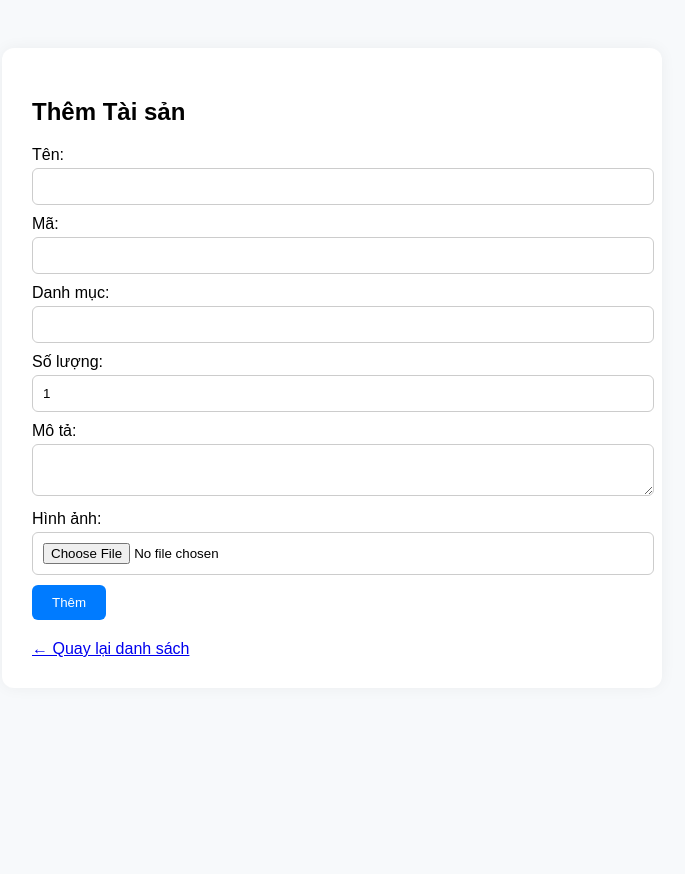
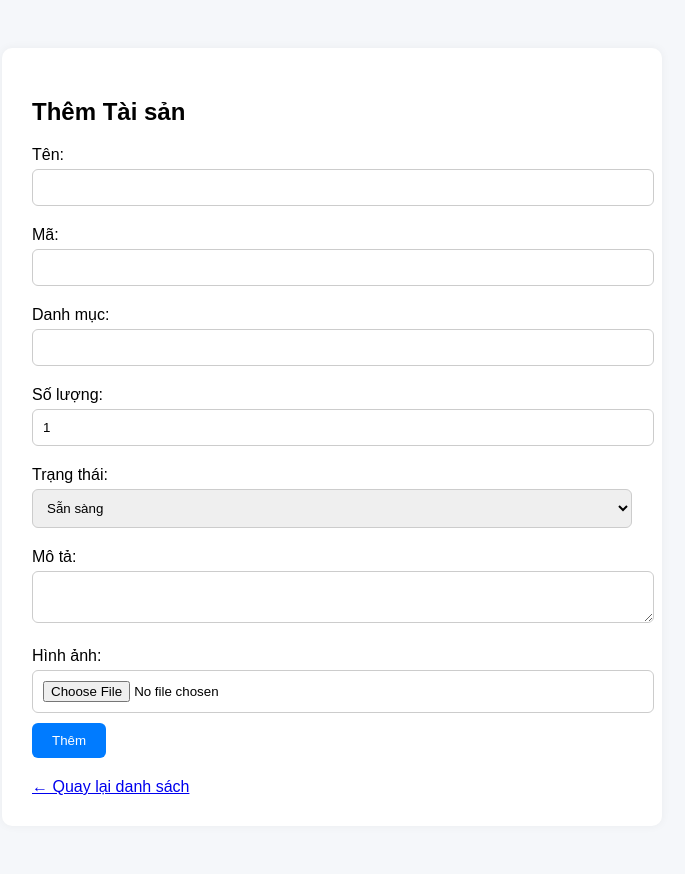
Before and after one commit to LeHungBOS/quanlytaisansukien, a FastAPI app: template templates/asset_form.html in a window 1280 px wide. Shown: the whole page, without its empty margins (308-993 px from the left). Before the commit the page ends 657 px from the top, so only its background shows below. Run offline with FastAPI, Linux system fonts and the light colour scheme; the template is opened without the code that fills it, so the values that code supplies are empty.

Commit message:
Update asset_form.html

```diff
--- a/templates/asset_form.html
+++ b/templates/asset_form.html
@@ -4,90 +4,51 @@
     <meta charset="UTF-8">
     <title>{{ 'Cập nhật' if asset else 'Thêm' }} Tài sản</title>
     <style>
-        body {
-            font-family: Arial, sans-serif;
-            background: #f7f9fb;
-            padding: 40px;
-        }
-        .container {
-            background: white;
-            max-width: 600px;
-            margin: auto;
-            padding: 30px;
-            border-radius: 12px;
-            box-shadow: 0 0 15px rgba(0,0,0,0.05);
-        }
-        h2 {
-            margin-bottom: 20px;
-        }
-        form label {
-            display: block;
-            margin-bottom: 10px;
-        }
-        form input[type="text"],
-        form input[type="number"],
-        form textarea,
-        form input[type="file"] {
-            width: 100%;
-            padding: 10px;
-            margin-top: 4px;
-            border-radius: 6px;
-            border: 1px solid #ccc;
-        }
-        button {
-            padding: 10px 20px;
-            background-color: #007bff;
-            color: white;
-            border: none;
-            border-radius: 6px;
-            cursor: pointer;
-        }
-        button:hover {
-            background-color: #0056b3;
-        }
-        img.preview {
-            margin: 10px 0;
-            max-width: 100%;
-            border-radius: 6px;
-            border: 1px solid #ccc;
-        }
-        .back-link {
-            margin-top: 20px;
-            display: inline-block;
-        }
+        body { font-family: Arial, sans-serif; background: #f5f7fa; padding: 40px; }
+        .container { max-width: 600px; margin: auto; background: white; padding: 30px; border-radius: 10px; box-shadow: 0 0 10px rgba(0,0,0,0.05); }
+        h2 { margin-bottom: 20px; }
+        form label { display: block; margin: 10px 0 5px; }
+        input, select, textarea { width: 100%; padding: 10px; border-radius: 6px; border: 1px solid #ccc; margin-bottom: 10px; }
+        button { padding: 10px 20px; background-color: #007bff; color: white; border: none; border-radius: 6px; cursor: pointer; }
+        .back-link { display: inline-block; margin-top: 20px; }
     </style>
 </head>
 <body>
 <div class="container">
     <h2>{{ 'Cập nhật' if asset else 'Thêm' }} Tài sản</h2>
+
     <form method="post" enctype="multipart/form-data" action="{{ '/assets/edit/' + asset.id if asset else '/assets/add' }}">
-        <label>
-            Tên:
+        <label>Tên:</label>
         <input type="text" name="name" value="{{ asset.name if asset else '' }}" required>
-        </label>
-        <label>
-            Mã:
+
+        <label>Mã:</label>
         <input type="text" name="code" value="{{ asset.code if asset else '' }}" required>
-        </label>
-        <label>
-            Danh mục:
+
+        <label>Danh mục:</label>
         <input type="text" name="category" value="{{ asset.category if asset else '' }}" required>
-        </label>
-        <label>
-            Số lượng:
+
+        <label>Số lượng:</label>
         <input type="number" name="quantity" value="{{ asset.quantity if asset else 1 }}" min="1">
-        </label>
-        <label>
-            Mô tả:
+
+        <label>Trạng thái:</label>
+        <select name="status">
+            {% set current_status = asset.status if asset else 'Sẵn sàng' %}
+            {% for s in ['Sẵn sàng', 'Đang cho thuê', 'Bảo trì', 'Ngừng sử dụng', 'Chờ xử lý'] %}
+                <option value="{{ s }}" {% if current_status == s %}selected{% endif %}>{{ s }}</option>
+            {% endfor %}
+        </select>
+
+        <label>Mô tả:</label>
         <textarea name="description">{{ asset.description if asset else '' }}</textarea>
-        </label>
+
         {% if not asset %}
-            <label>Hình ảnh: <input type="file" name="image"></label>
+        <label>Hình ảnh:</label>
+        <input type="file" name="image">
         {% endif %}
 
         {% if asset and asset.image_path %}
         <p>Ảnh hiện tại:</p>
-            <img src="/{{ asset.image_path }}" alt="Ảnh tài sản" class="preview">
+        <img src="/{{ asset.image_path }}" alt="Ảnh" style="max-width: 100%; border-radius: 6px;">
         {% endif %}
 
         <button type="submit">{{ 'Cập nhật' if asset else 'Thêm' }}</button>
```
Lines whose indentation alone changed are shown as unchanged.
